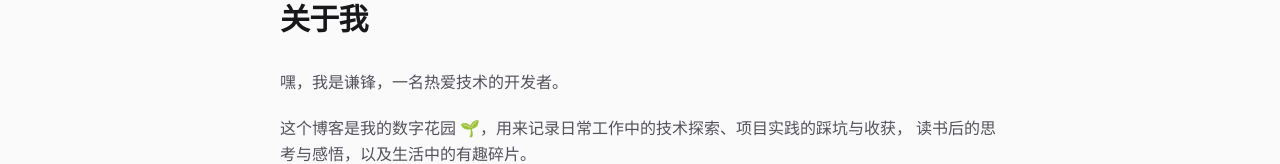
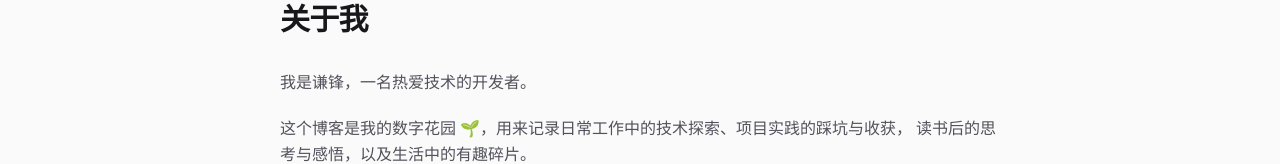
Before and after one commit to 2000fang/qianfeng-blog, a Next.js app: page /about in a window 1280 px wide. Shown: the part 123-287 px from the top of the page. Built offline with nearby package versions, Linux system fonts and the light colour scheme.

Commit message:
更新 page.tsx

```diff
--- a/app/about/page.tsx
+++ b/app/about/page.tsx
@@ -14,7 +14,7 @@ export default function AboutPage() {
 
       <div className="mt-8 space-y-5 text-zinc-600 leading-relaxed dark:text-zinc-400">
         <p>
-          嘿，我是谦锋，一名热爱技术的开发者。
+          我是谦锋，一名热爱技术的开发者。
         </p>
         <p>
           这个博客是我的数字花园 🌱，用来记录日常工作中的技术探索、项目实践的踩坑与收获，
```
